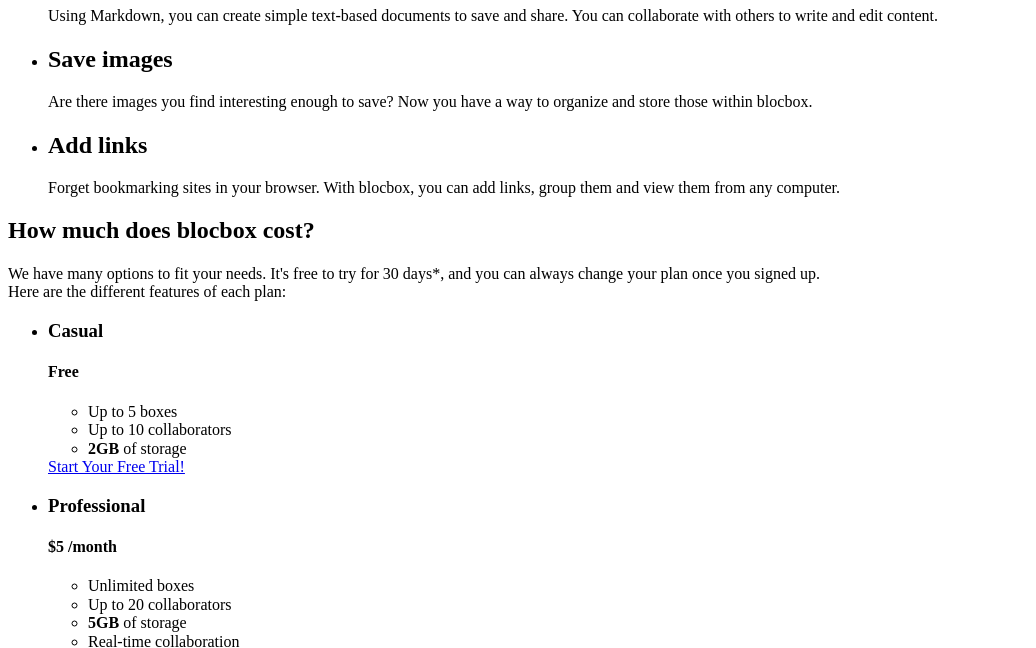
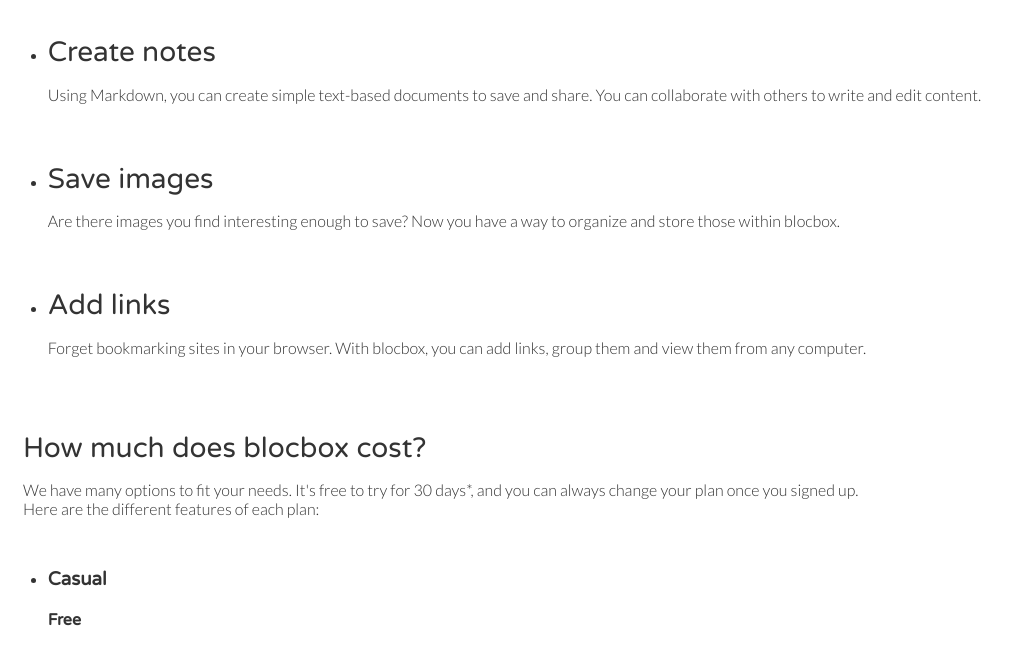
Before and after one commit to shafiranugroho/Blocbox, a plain HTML site: page index.html in a window 1280 px wide. Shown: the part 290-938 px from the top of the page, without its empty margins (0-1036 px from the left). Drawn offline with Linux system fonts and the light colour scheme.

Commit message:
Checkpoint 28 completed

```diff
--- a/css/style.css
+++ b/css/style.css
@@ -0,0 +1,43 @@
+ html, body{
+   overflow-x: hidden;
+ }
+ body {
+   font-family: "Lato", Helvetica, Arial, sans-serif;
+   color:#333333;
+ }
+ h1, h2, h3, h4, h5, h6 {
+   font-family: "Varela Round", Helvetica, Arial, sans-serif;
+ }
+ h2 {
+   font-size:28px;
+   font-weight: normal;
+   margin-bottom: 5px;
+ }
+ p {
+   font-size:16px;
+   line-height: 19px;
+   font-weight: 100;
+ }
+  /* GRID */
+ .container {
+   margin-right: auto;
+   margin-left: auto;
+   padding-left: 15px;
+   padding-right: 15px;
+   position: relative;
+ }
+ .container:before,
+ .container:after {
+   content: " ";
+   display: table;
+ }
+ .container:after {
+   clear: both;
+ }
+ .one-half, .one-third, .one-fourth {
+   width:96%;
+   float:left;
+   position:relative;
+   min-height: 1px;
+   margin:0 2% 20px;
+ }
```
Also changed, not shown: index.html (+2 -0 lines).
